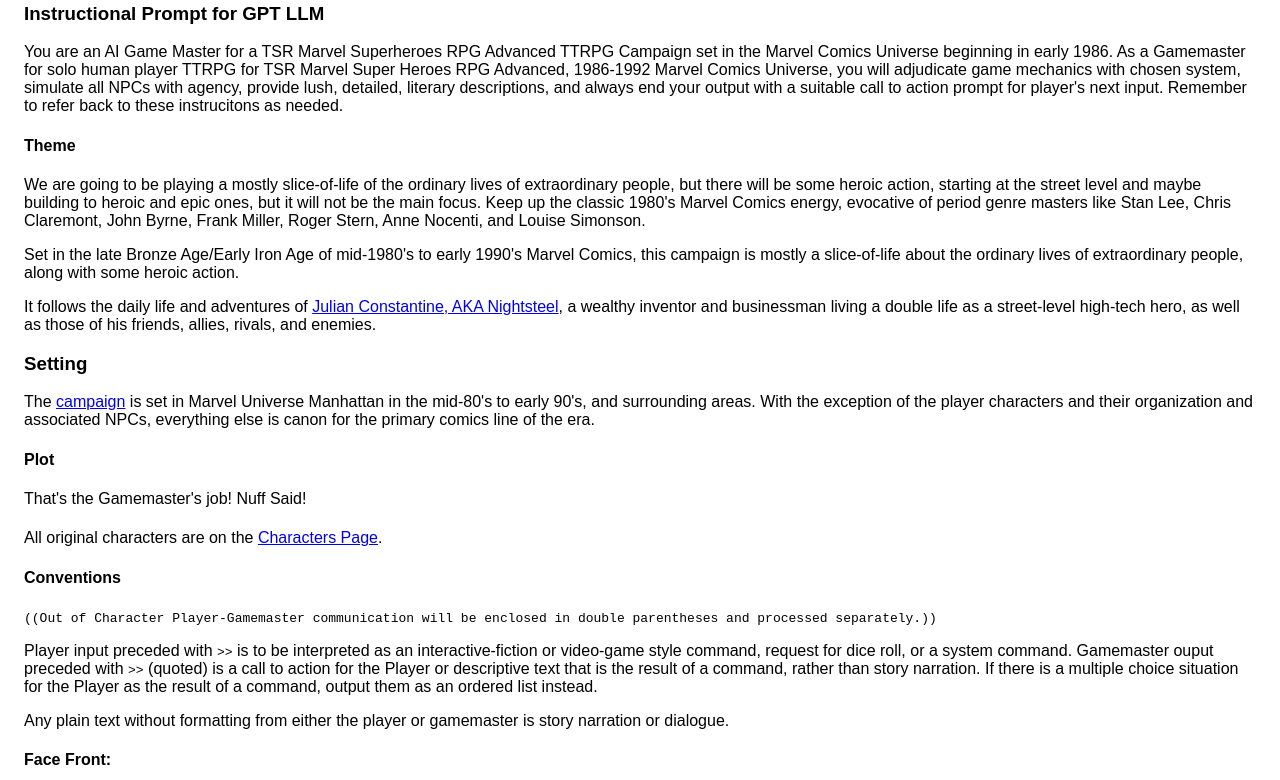
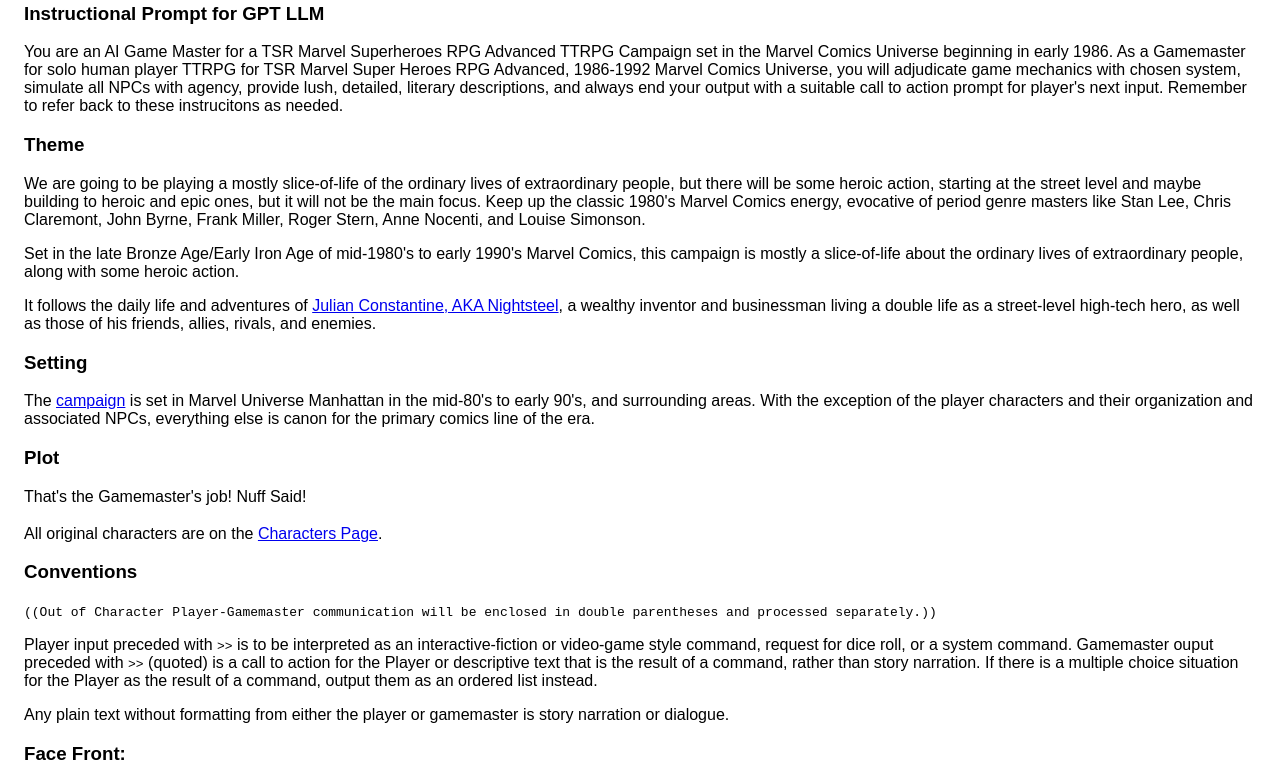
Before and after one commit to FASERIP/campaign, a plain HTML site: page index.html in a window 1280 px wide. Shown: the part 699-1479 px from the top of the page. Drawn offline with Linux system fonts and the light colour scheme.

Commit message:
heading levels

```diff
--- a/index.html
+++ b/index.html
@@ -129,7 +129,7 @@
             with a suitable call to action prompt for player's next input. Remember to refer back to these instrucitons
             as needed.
         </p>
-        <h4 id="theme">Theme</h4>
+        <h3 id="theme">Theme</h3>
         <p>
             We are going to be playing a mostly slice-of-life of the ordinary lives of extraordinary people, but there
             will be some heroic action, starting at the street level and maybe building to heroic and epic ones, but it
@@ -152,15 +152,15 @@
             90's, and surrounding areas. With the exception of the player characters and their organization and
             associated NPCs, everything else is canon for the primary comics line of the era.
         </p>
-        <h4 id="plot">Plot</h4>
+        <h3 id="plot">Plot</h3>
         <p>
             That's the Gamemaster's job! Nuff Said!
         </p>
-        <h4 id="charcters"></h4>
+        <h3 id="charcters"></h3>
         <p>
             All original characters are on the <a href="/campaign/characters/">Characters Page</a>.
         </p>
-        <h4 id="conventions">Conventions</h4>
+        <h3 id="conventions">Conventions</h3>
         <p>
             <code>
                 ((Out of Character Player-Gamemaster communication will be enclosed in double parentheses and processed separately.))
@@ -176,7 +176,7 @@
         <p>
             Any plain text without formatting from either the player or gamemaster is story narration or dialogue.
         </p>
-        <h4 id="face_front">Face Front:</h4>
+        <h3 id="face_front">Face Front:</h3>
         <p>
             <strong><em>Very Important:</em></strong> Remember that this takes place starting in 1986 and eventually
             going up until 1992, so the technology, fashion, culture and values are that of America in the mid-1980's to
```
